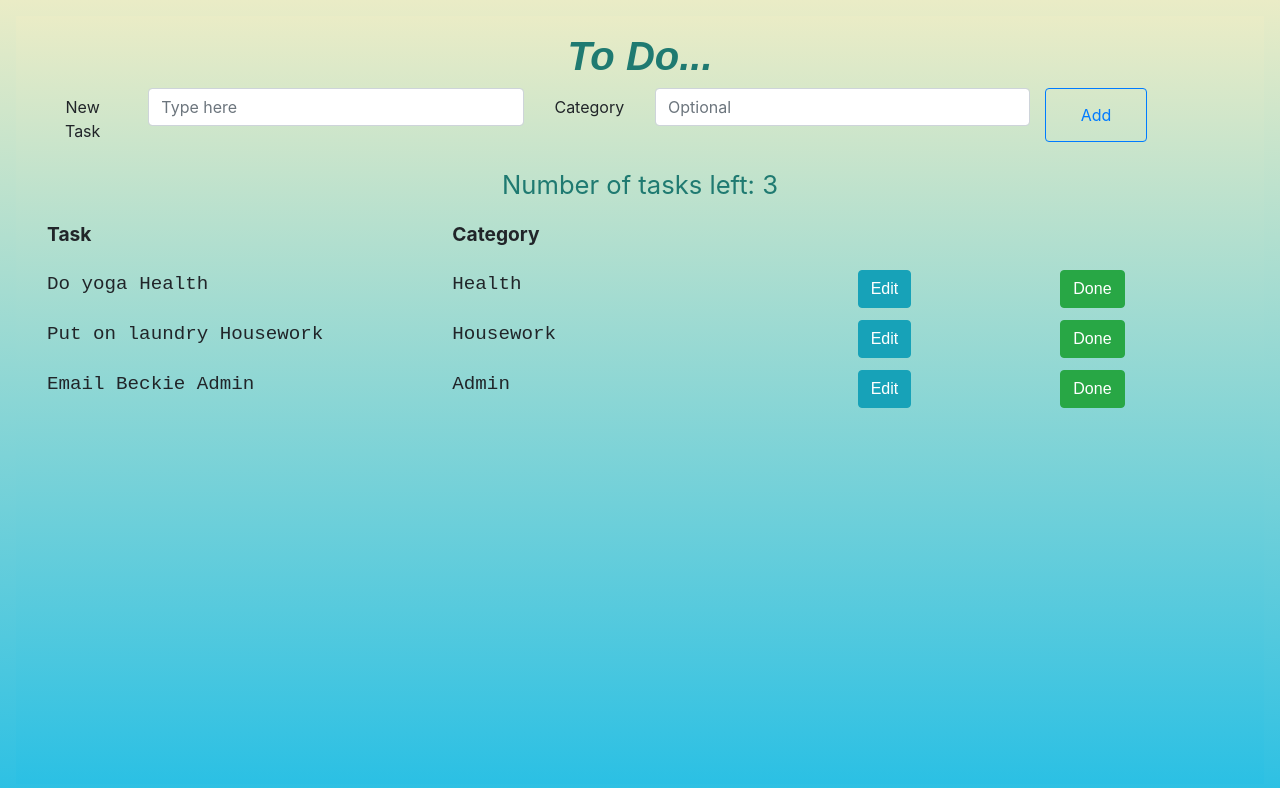
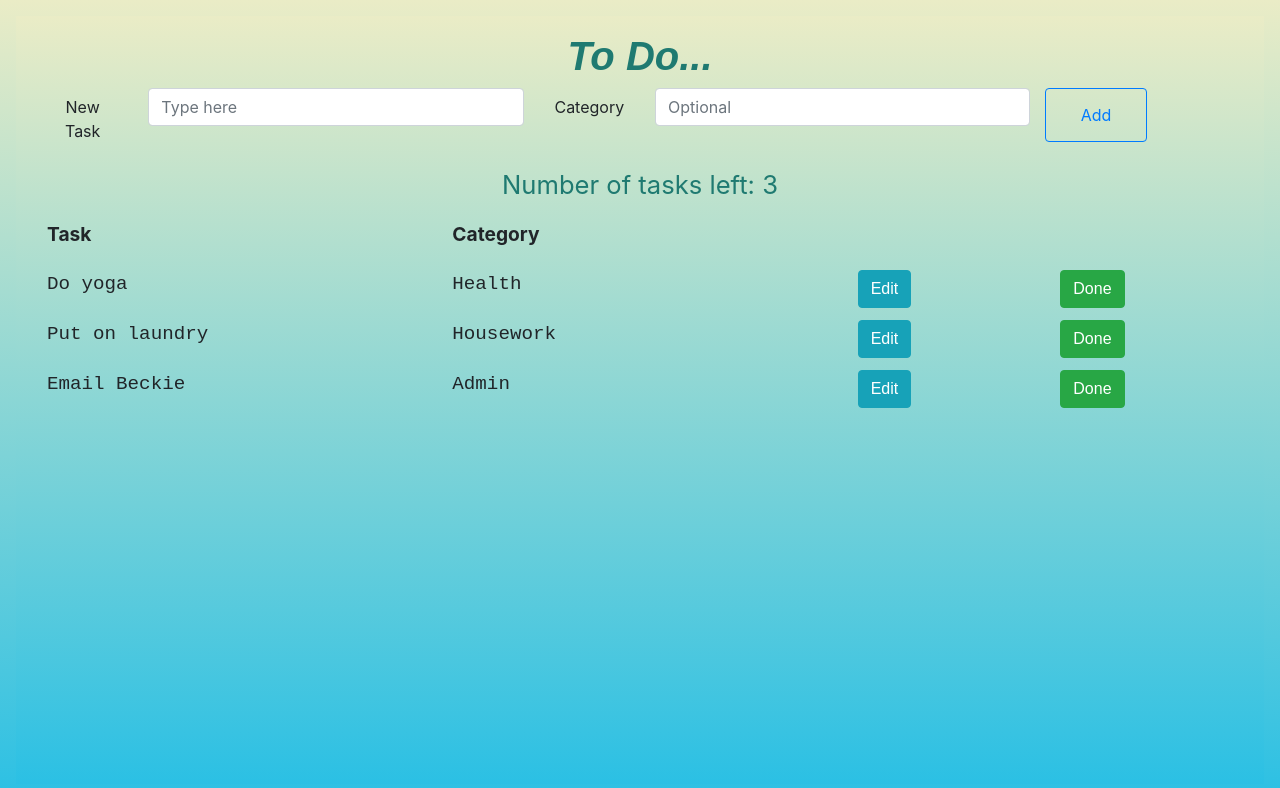
Before and after one commit to notwaving/todo-app-frontend, a React (Create React App) app: page / in a window 1280 px wide. Shown: the top 788 px of the page. Built offline with nearby package versions, Linux system fonts and the light colour scheme.

Commit message:
removes surplus category render from if statement in Tasks.js

```diff
--- a/src/Tasks.js
+++ b/src/Tasks.js
@@ -20,7 +20,7 @@ class Tasks extends React.Component {
 			category = <div className="col-4 completedTask"> {this.props.item.category}</div>
 			}
 			else {
-				description = <div className="col-4"> {this.props.item.description} {this.props.item.category} </div>
+				description = <div className="col-4"> {this.props.item.description} </div>
 				category = <div className="col-4"> {this.props.item.category} </div>
 			}
 
```
